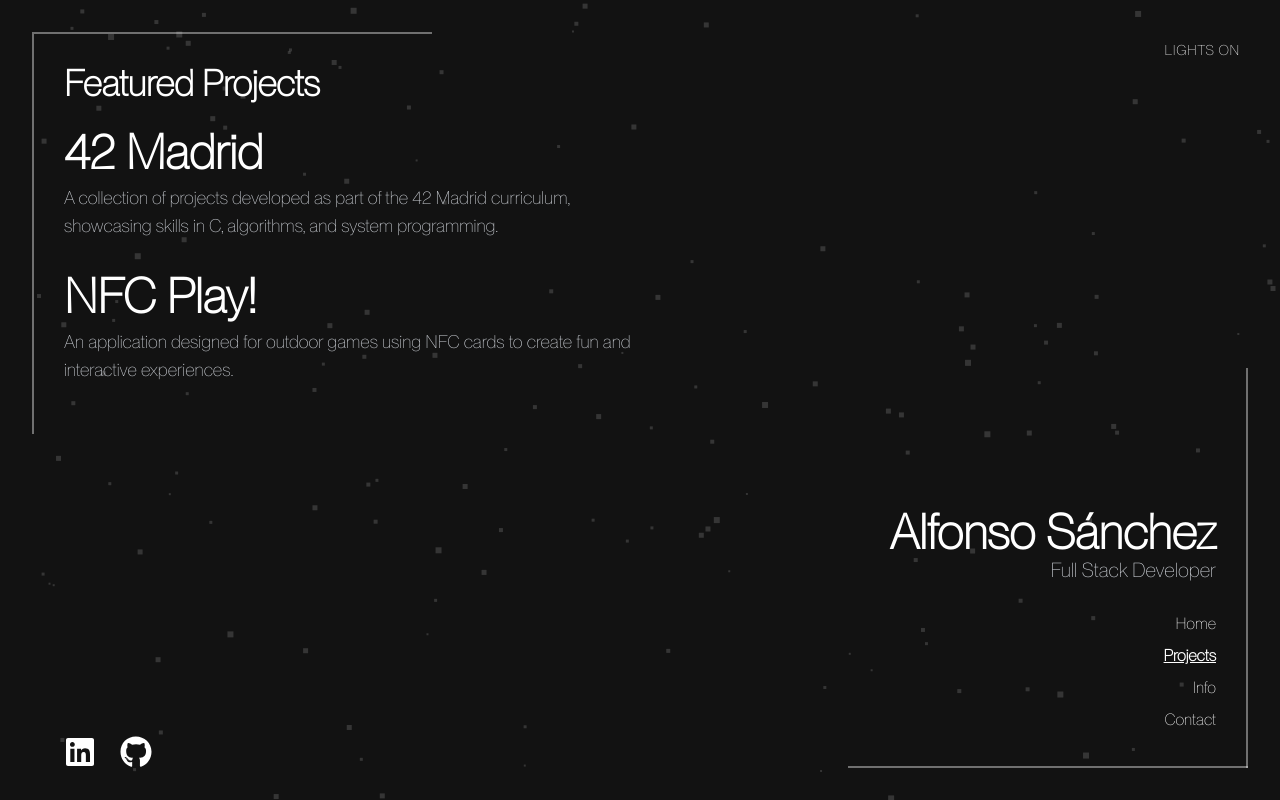
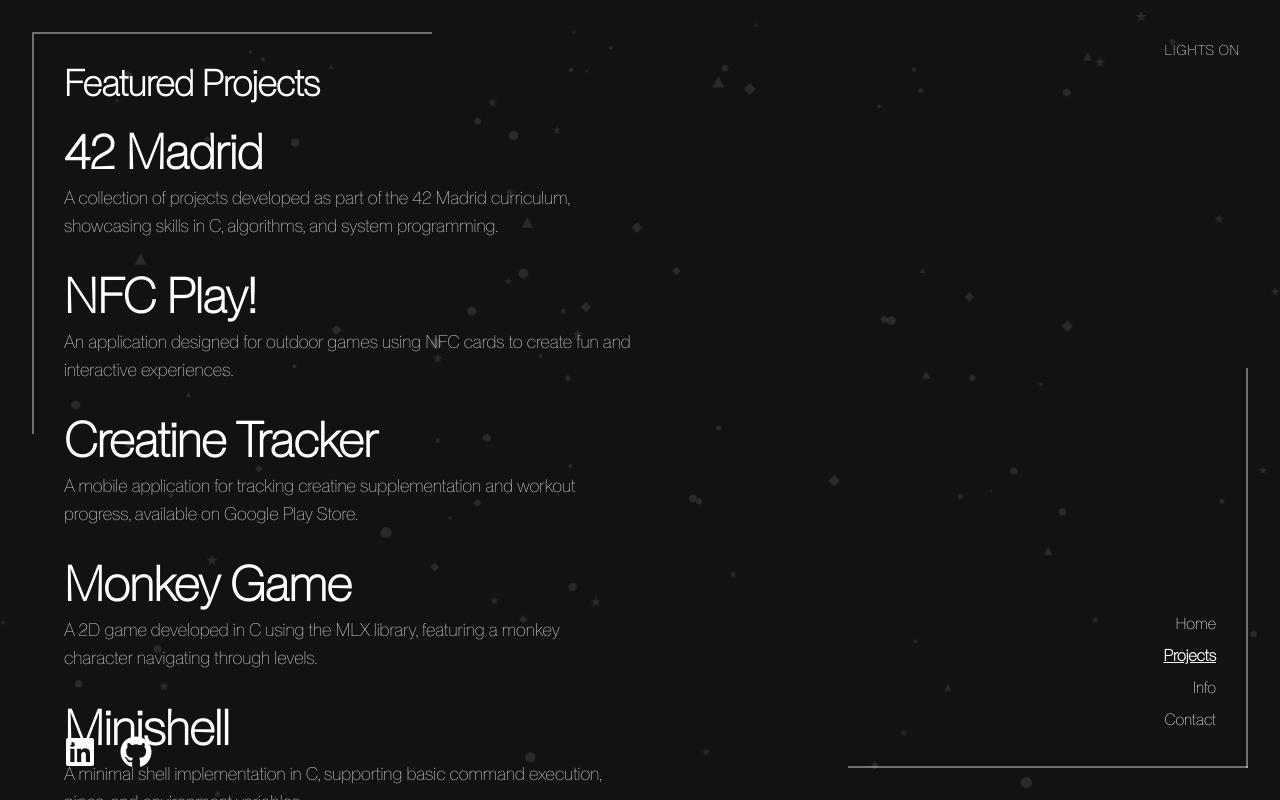
Before and after one commit to alfonso7199/portfolio, a React (Vite) app: page / in a window 1280 px wide. Both pictures are taken after a click on the button "Projects". Built offline with nearby package versions, Linux system fonts and the light colour scheme.

Commit message:
Update projects

```diff
--- a/src/App.tsx
+++ b/src/App.tsx
@@ -34,7 +34,7 @@
         <IntroAnimation onComplete={handleIntroComplete} />
       ) : (
         <div className={`min-h-screen font-pp_neue_montrealthin transition-colors duration-300 ${
-          isDark ? 'dark bg-[#121212] text-white' : 'bg-[#e8e8e8] text-gray-900'
+          isDark ? 'dark bg-[#121212] text-white' : 'bg-[#f0f0f0] text-gray-900'
         }`}>
           <AnimatedBackground />
           <CornerDecorations />
--- a/src/components/AnimatedBackground.tsx
+++ b/src/components/AnimatedBackground.tsx
@@ -8,25 +8,32 @@
   size: number;
   moveX: number;
   moveY: number;
+  type: 'star4' | 'star5' | 'diamond' | 'triangle';
+  rotation: number;
+  rotationSpeed: number;
 }
 
 export const AnimatedBackground: React.FC = () => {
   const [particles, setParticles] = useState<Particle[]>([]);
 
-  const particleSpeed = 0.2;
+  const particleSpeed = 0.12;
 
   const generateParticles = useCallback(() => {
     const newParticles: Particle[] = [];
-    const numParticles = 150;
+    const numParticles = 100;
 
     for (let i = 0; i < numParticles; i++) {
+      const type = Math.random() > 0.75 ? 'star5' : Math.random() > 0.5 ? 'star4' : Math.random() > 0.25 ? 'diamond' : 'triangle';
       newParticles.push({
         id: i,
         x: Math.random() * window.innerWidth,
         y: Math.random() * window.innerHeight,
-        size: Math.random() * 4 + 2,
+        size: Math.random() * 8 + 4,
         moveX: Math.random() * particleSpeed - particleSpeed / 2,
         moveY: Math.random() * particleSpeed - particleSpeed / 2,
+        type,
+        rotation: Math.random() * 360,
+        rotationSpeed: (Math.random() - 0.5) * 1.5,
       });
     }
 
@@ -48,6 +55,7 @@
         particles.map((particle) => {
           let newX = particle.x + particle.moveX;
           let newY = particle.y + particle.moveY;
+          let newRotation = particle.rotation + particle.rotationSpeed;
 
           if (newX < 0 || newX > window.innerWidth) {
             newX = Math.random() * window.innerWidth;
@@ -56,39 +64,126 @@
             newY = Math.random() * window.innerHeight;
           }
 
-          return { ...particle, x: newX, y: newY };
+          return { ...particle, x: newX, y: newY, rotation: newRotation };
         })
       );
     }, 16);
     return () => clearInterval(interval);
   }, []);
 
-  return (
-    <div className="fixed inset-0 overflow-hidden pointer-events-none">
-      {particles.map((particle) => {
+  const renderParticle = (particle: Particle) => {
+    const baseClasses = "absolute bg-black/15 dark:bg-white/10";
+
+    switch (particle.type) {
+      case 'star5':
         return (
           <motion.div
             key={particle.id}
-            className="absolute bg-black/15 dark:bg-white/15"
-            initial={{ x: particle.x, y: particle.y, opacity: 0 }}
+            className={baseClasses}
+            initial={{ x: particle.x, y: particle.y, opacity: 0, scale: 0 }}
             animate={{
               x: particle.x,
               y: particle.y,
               opacity: 1,
+              scale: 1,
+              rotate: particle.rotation,
             }}
             transition={{
               type: "spring",
-              stiffness: 100,
+              stiffness: 40,
+              damping: 12,
+            }}
+            style={{
+              width: particle.size,
+              height: particle.size,
+              clipPath: 'polygon(50% 0%, 61% 35%, 98% 35%, 68% 57%, 79% 91%, 50% 70%, 21% 91%, 32% 57%, 2% 35%, 39% 35%)',
+            }}
+          />
+        );
+
+      case 'star4':
+        return (
+          <motion.div
+            key={particle.id}
+            className={baseClasses}
+            initial={{ x: particle.x, y: particle.y, opacity: 0, scale: 0 }}
+            animate={{
+              x: particle.x,
+              y: particle.y,
+              opacity: 1,
+              scale: 1,
+              rotate: particle.rotation,
+            }}
+            transition={{
+              type: "spring",
+              stiffness: 45,
+              damping: 15,
+            }}
+            style={{
+              width: particle.size,
+              height: particle.size,
+              clipPath: 'polygon(50% 0%, 80% 10%, 100% 35%, 100% 70%, 80% 90%, 50% 100%, 20% 90%, 0% 70%, 0% 35%, 20% 10%)',
+            }}
+          />
+        );
+
+      case 'diamond':
+        return (
+          <motion.div
+            key={particle.id}
+            className={baseClasses}
+            initial={{ x: particle.x, y: particle.y, opacity: 0, scale: 0 }}
+            animate={{
+              x: particle.x,
+              y: particle.y,
+              opacity: 1,
+              scale: 1,
+              rotate: particle.rotation,
+            }}
+            transition={{
+              type: "spring",
+              stiffness: 50,
+              damping: 18,
+            }}
+            style={{
+              width: particle.size,
+              height: particle.size,
+              clipPath: 'polygon(50% 0%, 100% 50%, 50% 100%, 0% 50%)',
+            }}
+          />
+        );
+
+      default: // triangle
+        return (
+          <motion.div
+            key={particle.id}
+            className={baseClasses}
+            initial={{ x: particle.x, y: particle.y, opacity: 0, scale: 0 }}
+            animate={{
+              x: particle.x,
+              y: particle.y,
+              opacity: 1,
+              scale: 1,
+              rotate: particle.rotation,
+            }}
+            transition={{
+              type: "spring",
+              stiffness: 55,
               damping: 20,
             }}
             style={{
               width: particle.size,
               height: particle.size,
-              transform: 'rotate(45deg)',
+              clipPath: 'polygon(50% 0%, 0% 100%, 100% 100%)',
             }}
           />
         );
-      })}
+    }
+  };
+
+  return (
+    <div className="fixed inset-0 overflow-hidden pointer-events-none">
+      {particles.map(renderParticle)}
     </div>
   );
 };
--- a/src/components/Content.tsx
+++ b/src/components/Content.tsx
@@ -11,25 +11,25 @@
     home: (
       <div className="space-y-4 font-pp_neue_montrealthin">
         <h1 className="text-3xl md:text-4xl font-bold text-gray-900 dark:text-white">Welcome</h1>
-        <p className="text-lg md:text-xl text-gray-900 dark:text-white leading-relaxed">
+        <p className="text-lg md:text-xl text-gray-800 dark:text-white leading-relaxed font-pp_neue_montrealbold font-semibold dark:font-normal">
           On a journey to becoming a skilled full-stack developer, combining technology expertise with a love for building meaningful digital experiences.
         </p>
       </div>
     ),
     projects: (
-      <div className="space-y-6 font-pp_neue_montrealthin">
-        <h2 className="text-3xl md:text-4xl font-bold text-gray-900 dark:text-white">Featured Projects</h2>
-        <div className="space-y-8 mt-6">
+      <div className="space-y-4 md:space-y-6 font-pp_neue_montrealthin">
+        <h2 className="text-xl md:text-3xl lg:text-4xl font-bold text-gray-900 dark:text-white">Featured Projects</h2>
+        <div className="space-y-4 md:space-y-6 lg:space-y-8 mt-4 md:mt-6 max-h-[50vh] md:max-h-none overflow-y-auto pr-2">
           <div>
             <a
               href="https://github.com/alfonso7199/42-Madrid-alfsanch"
               target="_blank"
               rel="noopener noreferrer"
-              className="text-3xl md:text-5xl font-semibold text-gray-900 dark:text-white hover:text-gray-600 dark:hover:text-gray-400 transition-colors"
+              className="text-xl md:text-3xl lg:text-5xl font-semibold text-gray-900 dark:text-white hover:text-gray-600 dark:hover:text-gray-400 transition-colors"
             >
               42 Madrid
             </a>
-            <p className="text-base md:text-lg text-gray-800 dark:text-gray-300 mt-2">
+            <p className="text-sm md:text-base lg:text-lg text-gray-700 dark:text-gray-300 mt-1 md:mt-2 font-pp_neue_montrealbold font-semibold dark:font-normal">
               A collection of projects developed as part of the 42 Madrid curriculum, showcasing skills in C, algorithms, and system programming.
             </p>
           </div>
@@ -38,12 +38,51 @@
               href="https://github.com/alfonso7199/nfcPlay-"
               target="_blank"
               rel="noopener noreferrer"
-              className="text-3xl md:text-5xl font-semibold text-gray-900 dark:text-white hover:text-gray-600 dark:hover:text-gray-400 transition-colors"
+              className="text-xl md:text-3xl lg:text-5xl font-semibold text-gray-900 dark:text-white hover:text-gray-600 dark:hover:text-gray-400 transition-colors"
             >
               NFC Play!
             </a>
-            <p className="text-base md:text-lg text-gray-800 dark:text-gray-300 mt-2">
+            <p className="text-sm md:text-base lg:text-lg text-gray-700 dark:text-gray-300 mt-1 md:mt-2 font-pp_neue_montrealbold font-semibold dark:font-normal">
               An application designed for outdoor games using NFC cards to create fun and interactive experiences.
+            </p>
+          </div>
+          <div>
+            <a
+              href="https://play.google.com/store/apps/details?id=com.alfonso1799.CreatineCalendar"
+              target="_blank"
+              rel="noopener noreferrer"
+              className="text-xl md:text-3xl lg:text-5xl font-semibold text-gray-900 dark:text-white hover:text-gray-600 dark:hover:text-gray-400 transition-colors"
+            >
+              Creatine Tracker
+            </a>
+            <p className="text-sm md:text-base lg:text-lg text-gray-700 dark:text-gray-300 mt-1 md:mt-2 font-pp_neue_montrealbold font-semibold dark:font-normal">
+              A mobile application for tracking creatine supplementation and workout progress, available on Google Play Store.
+            </p>
+          </div>
+          <div>
+            <a
+              href="https://github.com/alfonso7199/42-Madrid-alfsanch/tree/master/so_long"
+              target="_blank"
+              rel="noopener noreferrer"
+              className="text-xl md:text-3xl lg:text-5xl font-semibold text-gray-900 dark:text-white hover:text-gray-600 dark:hover:text-gray-400 transition-colors"
+            >
+              Monkey Game
+            </a>
+            <p className="text-sm md:text-base lg:text-lg text-gray-700 dark:text-gray-300 mt-1 md:mt-2 font-pp_neue_montrealbold font-semibold dark:font-normal">
+              A 2D game developed in C using the MLX library, featuring a monkey character navigating through levels.
+            </p>
+          </div>
+          <div>
+            <a
+              href="https://github.com/alfonso7199/42-Madrid-alfsanch/tree/master/minishell"
+              target="_blank"
+              rel="noopener noreferrer"
+              className="text-xl md:text-3xl lg:text-5xl font-semibold text-gray-900 dark:text-white hover:text-gray-600 dark:hover:text-gray-400 transition-colors"
+            >
+              Minishell
+            </a>
+            <p className="text-sm md:text-base lg:text-lg text-gray-700 dark:text-gray-300 mt-1 md:mt-2 font-pp_neue_montrealbold font-semibold dark:font-normal">
+              A minimal shell implementation in C, supporting basic command execution, pipes, and environment variables.
             </p>
           </div>
         </div>
@@ -52,7 +91,7 @@
     info: (
       <div className="space-y-4 font-pp_neue_montrealthin">
         <h2 className="text-3xl md:text-4xl font-bold text-gray-900 dark:text-white">About Me</h2>
-        <p className="text-lg md:text-xl text-gray-900 dark:text-white leading-relaxed">
+        <p className="text-lg md:text-xl text-gray-800 dark:text-white leading-relaxed font-pp_neue_montrealbold font-semibold dark:font-normal">
           Full-stack development enthusiast with a background in multi-platform application studies and a strong passion for technology.
           Proficient in Java, C, and web development, I am always eager to explore new technologies and programming languages.
         </p>
@@ -61,7 +100,7 @@
     contact: (
       <div className="space-y-4 font-pp_neue_montrealthin">
         <h2 className="text-3xl md:text-4xl font-bold text-gray-900 dark:text-white">Get in Touch</h2>
-        <p className="text-lg md:text-xl text-gray-900 dark:text-white leading-relaxed">
+        <p className="text-lg md:text-xl text-gray-800 dark:text-white leading-relaxed font-pp_neue_montrealbold font-semibold dark:font-normal">
           Let's work together! You can reach out to me on LinkedIn by clicking the icon below.
         </p>
       </div>
@@ -75,7 +114,7 @@
         initial={{ opacity: 0, y: 20 }}
         animate={{ opacity: 1, y: 0 }}
         exit={{ opacity: 0, y: -20 }}
-        transition={{ duration: 0.4, ease: "easeInOut" }}
+        transition={{ duration: 0.25, ease: "easeInOut" }}
         className="fixed left-8 md:left-16 top-20 md:top-16 max-w-[calc(100%-4rem)] md:max-w-xl px-4 md:px-0"
       >
         {content[activeSection]}
--- a/src/components/IntroAnimation.tsx
+++ b/src/components/IntroAnimation.tsx
@@ -13,14 +13,14 @@
         initial={{ opacity: 1 }}
         animate={{ opacity: 1 }}
         exit={{ opacity: 0 }}
-        transition={{ duration: 1.5, delay: 1.8 }}
+        transition={{ duration: 1, delay: 1.2 }}
         onAnimationComplete={onComplete}
       >
         <motion.div
           className="flex flex-col items-center space-y-2"
           initial={{ opacity: 0, y: 20 }}
           animate={{ opacity: 1, y: 0 }}
-          transition={{ duration: 0.8, ease: "easeOut" }}
+          transition={{ duration: 0.5, ease: "easeOut" }}
         >
           <span className="text-white text-5xl font-bold font-pp_neue_montrealthin">
             Alfonso Sánchez
--- a/src/components/Navigation.tsx
+++ b/src/components/Navigation.tsx
@@ -1,5 +1,5 @@
 import React from 'react';
-import { motion } from 'framer-motion';
+import { motion, AnimatePresence } from 'framer-motion';
 import { NavItem, Section } from '../types';
 
 interface NavigationProps {
@@ -17,31 +17,45 @@
 export const Navigation: React.FC<NavigationProps> = ({ activeSection, setActiveSection }) => {
   return (
     <div className="fixed bottom-12 md:bottom-16 right-12 md:right-16 flex flex-col items-end font-pp_neue_montrealthin">
+      <AnimatePresence mode="wait">
+        {activeSection !== 'projects' && (
           <motion.div
+            key="name"
             initial={{ opacity: 0, y: 20 }}
             animate={{ opacity: 1, y: 0 }}
-        transition={{ duration: 0.5 }}
+            exit={{ opacity: 0, y: -20 }}
+            transition={{ duration: 0.25, ease: "easeInOut" }}
             className="text-2xl sm:text-3xl md:text-5xl font-bold text-gray-900 dark:text-white"
           >
             Alfonso Sánchez
           </motion.div>
+        )}
+      </AnimatePresence>
+
+      <AnimatePresence mode="wait">
+        {activeSection !== 'projects' && (
           <motion.div
+            key="title"
             initial={{ opacity: 0, y: 20 }}
             animate={{ opacity: 1, y: 0 }}
-        transition={{ duration: 0.5, delay: 0.1 }}
-        className="text-sm sm:text-base md:text-xl mb-2 md:mb-6 text-gray-900 dark:text-gray-300"
+            exit={{ opacity: 0, y: -20 }}
+            transition={{ duration: 0.25, delay: 0.05, ease: "easeInOut" }}
+            className="text-sm sm:text-base md:text-xl mb-2 md:mb-6 text-gray-700 dark:text-gray-300 font-pp_neue_montrealbold font-semibold dark:font-normal"
           >
             Full Stack Developer
           </motion.div>
+        )}
+      </AnimatePresence>
+
       <nav className="flex flex-col items-end">
         {navItems.map(({ id, label }, index) => (
           <motion.button
             key={id}
             initial={{ opacity: 0, x: 20 }}
             animate={{ opacity: 1, x: 0 }}
-            transition={{ duration: 0.3, delay: index * 0.1 }}
+            transition={{ duration: 0.2, delay: index * 0.05 }}
             onClick={() => setActiveSection(id)}
-            className="group text-sm sm:text-base text-gray-900 dark:text-white hover:text-gray-600 dark:hover:text-gray-400 transition-colors duration-300 ease-in-out py-1"
+            className="group text-sm sm:text-base text-gray-800 dark:text-white hover:text-gray-600 dark:hover:text-gray-400 transition-colors duration-300 ease-in-out py-1 font-semibold dark:font-normal"
           >
             <motion.span
               layout
```
Lines whose indentation alone changed are shown as unchanged.
